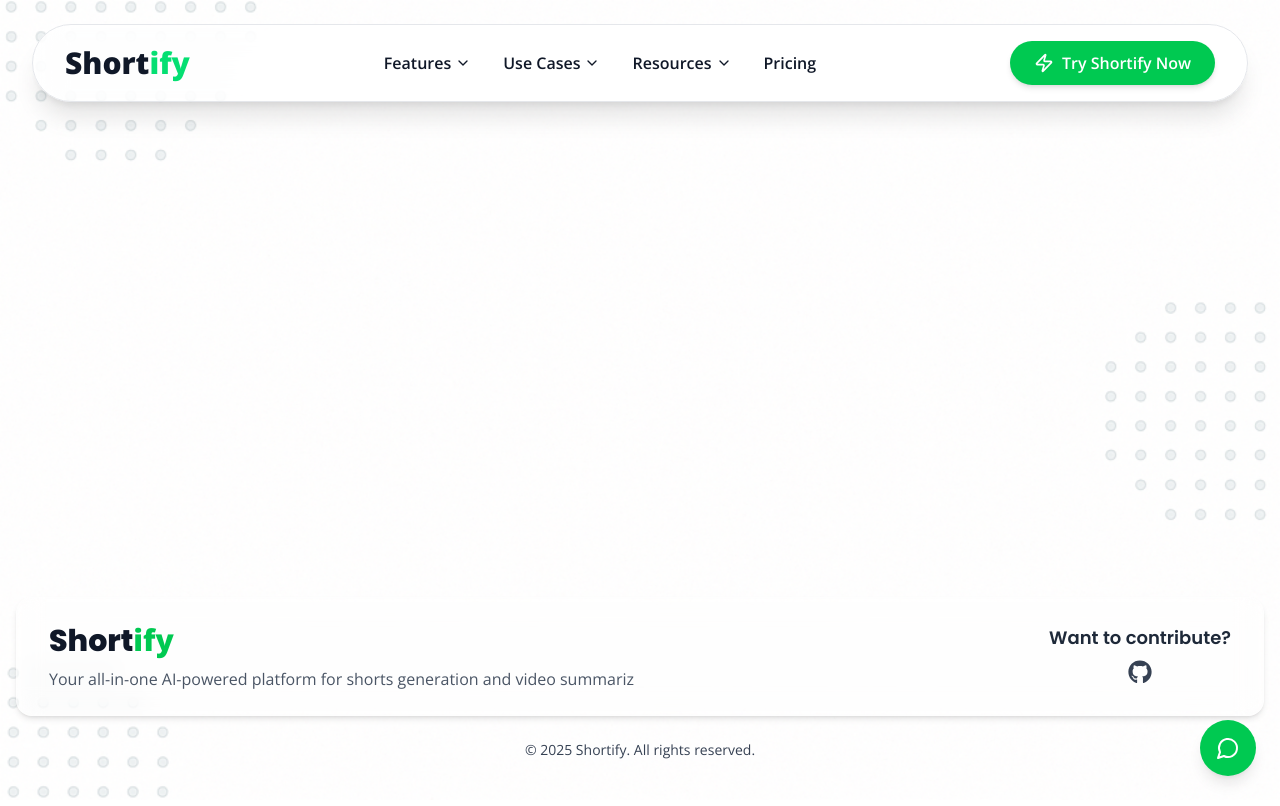
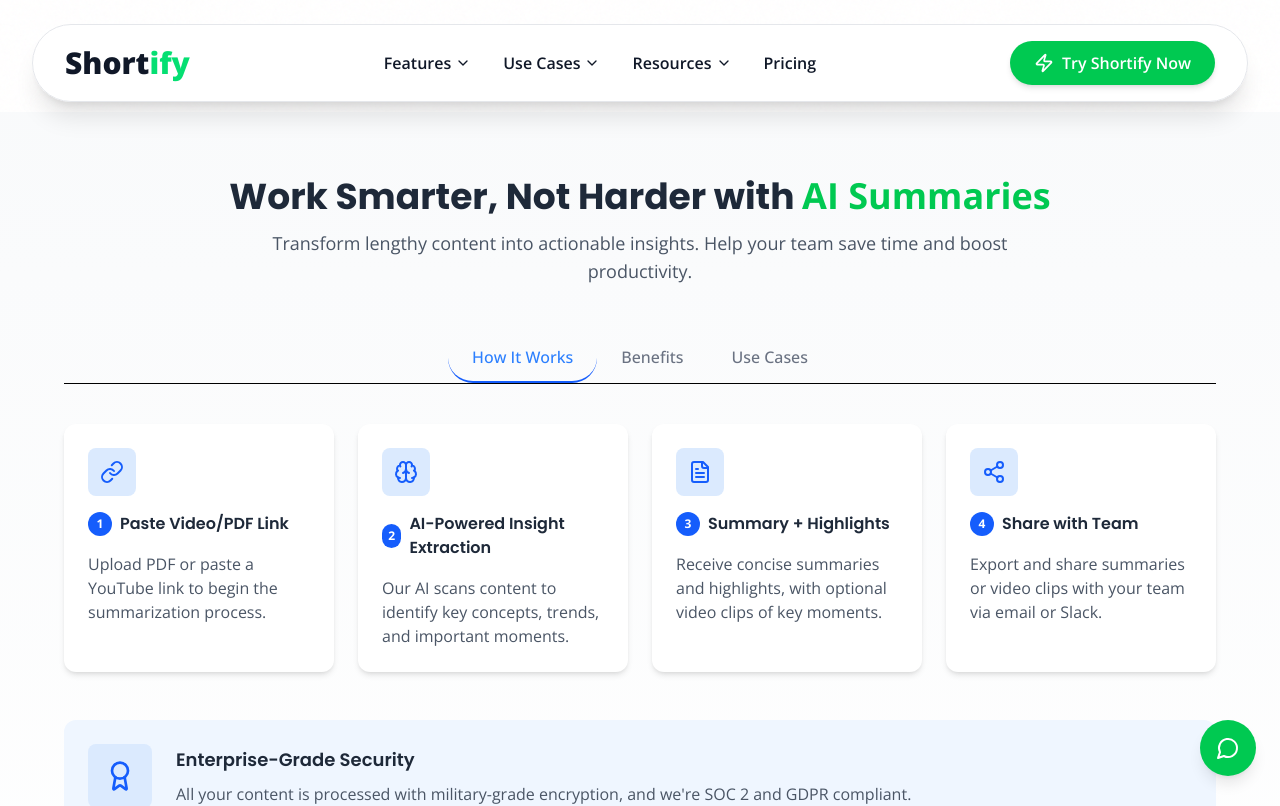
Before and after one commit to Ayushhgit/Shortify, a React (Vite) app in the folder frontend/: page /use-cases/corporate in a window 1280 px wide. Shown: the top 806 px of the page. Built offline with nearby package versions, Linux system fonts and the light colour scheme.

Commit message:
Use-cases/draft-1

```diff
--- a/frontend/src/App.jsx
+++ b/frontend/src/App.jsx
@@ -12,6 +12,7 @@ import ShortifyPage from "./pages/ShortifyPage";
 import Pricing from "./pages/Pricing";
 import CreatorsUseCase from "./pages/CreatorsUseCase";
 import EducatorsUseCase from "./pages/EducatorsUseCase";
+import CorporateSection from "./pages/CorporateUseCase";
 
 const LayoutWrapper = ({ children }) => {
   const location = useLocation();
@@ -40,6 +41,7 @@ function App() {
           <Route path="/pricing" element={<Pricing />} />
           <Route path="/use-cases/creators" element={<CreatorsUseCase />} />
           <Route path="/use-cases/educators" element={<EducatorsUseCase />} />
+          <Route path="/use-cases/corporate" element={<CorporateSection />} />
           <Route path="/shortify" element={<ShortifyPage />} />
           <Route path="/features/summarizer" element={<Summarizer />} />
           <Route path="/features/shorts-generator" element={<ShortsGenerator />} />
--- /dev/null
+++ b/frontend/src/pages/CorporateUseCase.jsx
@@ -0,0 +1,263 @@
+
+import React, { useState } from "react";
+import {
+  Link,Brain,FileText,Share2,Clock,Database,Users,BookOpen,Award,MessageSquare,UserPlus,Library,ClipboardList,Bell,
+} from "lucide-react";
+
+export default function CorporateSection() {
+  const [activeTab, setActiveTab] = useState("how-it-works");
+
+  const tabComponents = {
+    "how-it-works": HowItWorksTab,
+    "benefits": BenefitsTab,
+    "use-cases": UseCasesTab,
+  };
+  const ActiveTab = tabComponents[activeTab];
+
+  return (
+    <section className="w-full bg-gradient-to-b from-gray-50 to-white py-16 px-4 md:px-8">
+      <div className="max-w-6xl mx-auto">
+        {/* Header */}
+        <div className="text-center mb-12">
+          <h2 className="text-3xl md:text-4xl font-bold text-gray-800 mb-3">
+            Work Smarter, Not Harder with <span className="text-green-500">AI Summaries</span>
+          </h2>
+          <p className="text-lg text-gray-600 max-w-3xl mx-auto">
+            Transform lengthy content into actionable insights. Help your team save time and boost productivity.
+          </p>
+        </div>
+
+        {/* Tab Navigation */}
+        <div className="flex flex-wrap justify-center mb-10 border-b border-grey-00">
+          <TabButton
+            label="How It Works"
+            active={activeTab === "how-it-works"}
+            onClick={() => setActiveTab("how-it-works")}
+            id="how-it-works"
+          />
+          <TabButton
+            label="Benefits"
+            active={activeTab === "benefits"}
+            onClick={() => setActiveTab("benefits")}
+            id="benefits"
+          />
+          <TabButton
+            label="Use Cases"
+            active={activeTab === "use-cases"}
+            onClick={() => setActiveTab("use-cases")}
+            id="use-cases"
+          />
+        </div>
+
+        {/* Tab Content */}
+        <div id={`panel-${activeTab}`} role="tabpanel" className="mt-8">
+          <ActiveTab />
+        </div>
+
+        {/* CTA */}
+        <div className="mt-16 text-center">
+         <a href="/features/pdf-summarizer"> <button className="bg-blue-500 hover:bg-blue-700 text-white font-medium py-3 px-8 rounded-full transition duration-300 shadow-md hover:shadow-lg focus:outline-none focus:ring-2 focus:ring-blue-500 focus:ring-offset-2">
+            Start Now
+          </button> </a>
+          <p className="mt-3 text-gray-500 text-sm">Start your smart journey today.</p>
+        </div>
+      </div>
+    </section>
+  );
+}
+
+// Tab Button Component
+const TabButton = ({ label, active, onClick, id }) => {
+  return (
+    <button
+      className={`px-6 py-3 font-medium text-base transition-all duration-200 border-b-2 ${
+        active
+          ? "text-blue-500 border-blue-600"
+          : "text-gray-500 border-transparent hover:text-gray-700"
+      } px-6 py-2 text-blue-500 rounded-full text-grey-700 font-medium `}
+      onClick={onClick}
+      role="tab"
+      aria-selected={active}
+      aria-controls={`panel-${id}`}
+    >
+      {label}
+    </button>
+  );
+};
+
+// How It Works Tab
+const HowItWorksTab = () => {
+  const steps = [
+    {
+      icon: <Link className="w-6 h-6" />,
+      title: "Paste Video/PDF Link",
+      description: "Upload PDF or paste a YouTube link to begin the summarization process.",
+    },
+    {
+      icon: <Brain className="w-6 h-6" />,
+      title: "AI-Powered Insight Extraction",
+      description: "Our AI scans content to identify key concepts, trends, and important moments.",
+    },
+    {
+      icon: <FileText className="w-6 h-6" />,
+      title: "Summary + Highlights",
+      description: "Receive concise summaries and highlights, with optional video clips of key moments.",
+    },
+    {
+      icon: <Share2 className="w-6 h-6" />,
+      title: "Share with Team",
+      description: "Export and share summaries or video clips with your team via email or Slack.",
+    },
+  ];
+
+  return (
+    <div>
+      <div className="grid grid-cols-1 md:grid-cols-2 lg:grid-cols-4 gap-6">
+        {steps.map((step, index) => (
+          <div
+            key={index}
+            className="bg-white p-6 rounded-xl shadow-md hover:shadow-lg transition-shadow duration-300"
+          >
+            <div className="flex items-center justify-center w-12 h-12 bg-blue-100 rounded-lg mb-4">
+              <div className="text-blue-600">{step.icon}</div>
+            </div>
+            <div className="flex items-center mb-4">
+              <div className="bg-blue-600 text-white w-6 h-6 rounded-full flex items-center justify-center text-xs font-bold mr-2">
+                {index + 1}
+              </div>
+              <h3 className="font-semibold text-gray-800">{step.title}</h3>
+            </div>
+            <p className="text-gray-600">{step.description}</p>
+          </div>
+        ))}
+      </div>
+
+      <div className="mt-12 bg-blue-50 p-6 rounded-xl">
+        <div className="flex flex-col md:flex-row items-center">
+          <div className="w-16 h-16 bg-blue-100 rounded-lg flex items-center justify-center mb-4 md:mb-0 md:mr-6">
+            <Award className="w-8 h-8 text-blue-600" />
+          </div>
+          <div>
+            <h3 className="text-lg font-semibold text-gray-800 mb-2">Enterprise-Grade Security</h3>
+            <p className="text-gray-600">
+              All your content is processed with military-grade encryption, and we're SOC 2 and GDPR compliant.
+            </p>
+          </div>
+        </div>
+      </div>
+    </div>
+  );
+};
+
+// Benefits Tab
+const BenefitsTab = () => {
+  const benefits = [
+    {
+      icon: <Clock className="w-6 h-6" />,
+      title: "Save Hours of Content Digestion",
+      description: "Transform hours of video content or lengthy documents into digestible summaries in minutes.",
+    },
+    {
+      icon: <Database className="w-6 h-6" />,
+      title: "Centralize Knowledge",
+      description: "Create a searchable repository of insights from all your company's content.",
+    },
+    {
+      icon: <Users className="w-6 h-6" />,
+      title: "Simplify Onboarding",
+      description: "Help new team members get up to speed quickly with concise summaries of important materials.",
+    },
+    {
+      icon: <BookOpen className="w-6 h-6" />,
+      title: "Active Learning",
+      description: "Turn passive video watching into active learning with highlights and key takeaways.",
+    },
+  ];
+
+  return (
+    <div className="grid grid-cols-1 md:grid-cols-2 gap-6">
+      {benefits.map((benefit, index) => (
+        <div
+          key={index}
+          className="bg-white p-6 rounded-xl shadow-md hover:shadow-lg transition-shadow duration-300 flex"
+        >
+          <div className="w-12 h-12 bg-blue-100 rounded-lg flex items-center justify-center mr-4 flex-shrink-0">
+            <div className="text-blue-600">{benefit.icon}</div>
+          </div>
+          <div>
+            <h3 className="font-semibold text-gray-800 mb-2">{benefit.title}</h3>
+            <p className="text-gray-600">{benefit.description}</p>
+          </div>
+        </div>
+      ))}
+
+      <div className="col-span-1 md:col-span-2 bg-gradient-to-r from-blue-400 to-indigo-400 p-6 rounded-xl text-white">
+        <div className="flex flex-col md:flex-row items-center">
+          <div className="mb-4 md:mb-0 md:mr-6">
+            <Award className="w-12 h-12" />
+          </div>
+          <div>
+            <h3 className="text-xl font-semibold mb-2">Boost Team Productivity by up to 40%</h3>
+            <p>
+              Our customers report significant time savings and improved information retention when using Shortify for
+              corporate knowledge management.
+            </p>
+          </div>
+        </div>
+      </div>
+    </div>
+  );
+};
+
+// Use Cases Tab
+const UseCasesTab = () => {
+  const useCases = [
+    {
+      icon: <BookOpen className="w-6 h-6" />,
+      title: "Training Summaries",
+      description: "Convert lengthy training videos into concise learning modules.",
+    },
+    {
+      icon: <MessageSquare className="w-6 h-6" />,
+      title: "Meeting Recaps",
+      description: "Summarize recorded meetings into actionable highlights.",
+    },
+    {
+      icon: <UserPlus className="w-6 h-6" />,
+      title: "Onboarding Kits",
+      description: "Create digestible content packages for new team members.",
+    },
+    {
+      icon: <Library className="w-6 h-6" />,
+      title: "Knowledge Libraries",
+      description: "Build searchable repositories of corporate knowledge.",
+    },
+    {
+      icon: <ClipboardList className="w-6 h-6" />,
+      title: "Policy Digest",
+      description: "Simplify complex policies into understandable summaries.",
+    },
+    {
+      icon: <Bell className="w-6 h-6" />,
+      title: "Team Updates",
+      description: "Keep everyone informed with essential information only.",
+    },
+  ];
+
+  return (
+    <div className="grid grid-cols-1 sm:grid-cols-2 lg:grid-cols-3 gap-5">
+      {useCases.map((useCase, index) => (
+        <div
+          key={index}
+          className="bg-white p-5 rounded-xl shadow-md hover:shadow-lg transition-all duration-300 hover:translate-y-px"
+        >
+          <div className="w-10 h-10 bg-blue-100 rounded-lg flex items-center justify-center mb-4">
+            <div className="text-blue-600">{useCase.icon}</div>
+          </div>
+          <h3 className="font-semibold text-gray-800 mb-2">{useCase.title}</h3>
+          <p className="text-gray-600 text-sm">{useCase.description}</p>
+        </div>
+      ))}
+    </div>
+  );
+};
--- a/frontend/src/pages/CreatorsUseCase.jsx
+++ b/frontend/src/pages/CreatorsUseCase.jsx
@@ -199,7 +199,7 @@ export default function CreatorsUseCase() {
               </div>
 
               <div className="mt-8">
-                <a href='features/shorts-generator'><button className="bg-gradient-to-r from-indigo-600 to-purple-600   hover:bg-indigo-700 text-white font-medium py-3 px-6 rounded-full transition-colors">
+                <a href='/features/shorts-generator'><button className="bg-gradient-to-r from-indigo-600 to-purple-600   hover:bg-indigo-700 text-white font-medium py-3 px-6 rounded-full transition-colors">
                   Try Shortify for Free
                 </button> </a>
                 <p className="text-sm px-7 text-gray-500 mt-2">Limited period only.</p>
```
